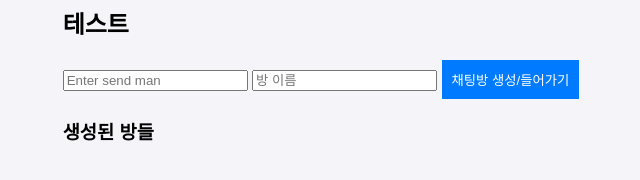
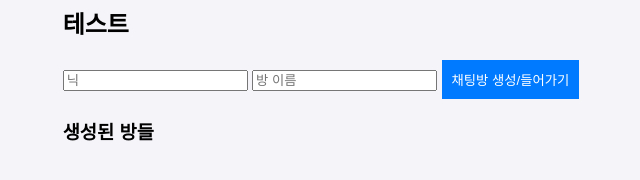
Before and after one commit to jewon07/srgg, a website: page public/index.html in a window 1280 px wide. Shown: the part 326-506 px from the top of the page, 319-959 px from the left. Drawn offline with nearby package versions, Linux system fonts and the light colour scheme; no server answers.

Commit message:
minor change

```diff
--- a/public/index.html
+++ b/public/index.html
@@ -9,7 +9,7 @@
 <body>
   <div id="login-container">
     <h2>테스트</h2>
-    <input id="username" placeholder="Enter send man" />
+    <input id="username" placeholder="닉" />
     <input id="room" placeholder="방 이름" />
     <button id="join-room">채팅방 생성/들어가기</button>
     <h3>생성된 방들</h3>
```
